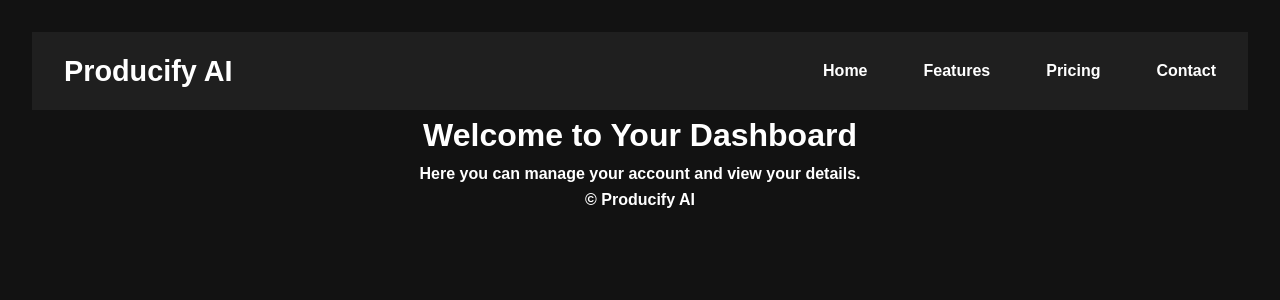
After one commit to rishir0/DeepWork-AI, a Flask app: template templates/dashboard.html in a window 1280 px wide. The commit adds this page. Shown: the top 300 px of the page. Run offline with Flask 3, Linux system fonts and the light colour scheme; the template is opened without the code that fills it, so the values that code supplies are empty; parts of the project's set-up code (start-up, migrations or seed data) failed here and were passed over; some libraries are stand-ins or nearby versions.

Commit message:
added dashboard

```diff
--- /dev/null
+++ b/templates/dashboard.html
@@ -0,0 +1,107 @@
+<!DOCTYPE html>
+<html lang="en">
+<head>
+  <meta charset="UTF-8">
+  <meta name="viewport" content="width=device-width, initial-scale=1.0">
+  <title>Producify AI - Dashboard</title>
+  <link rel="stylesheet" href="styles.css">
+  <script src="https://www.gstatic.com/firebasejs/10.12.1/firebase-app.js"></script>
+  <script src="https://www.gstatic.com/firebasejs/10.12.1/firebase-auth.js"></script>
+  <script src="https://www.gstatic.com/firebasejs/10.12.1/firebase-firestore.js"></script>
+  <style>
+    body {
+      background-color: #121212;
+      color: #ffffff;
+      font-family: 'Arial', sans-serif;
+      text-align: center;
+      padding: 2rem;
+    }
+
+    header {
+      background-color: #1f1f1f;
+      padding: 1rem;
+    }
+
+    nav {
+      display: flex;
+      justify-content: space-between;
+      align-items: center;
+    }
+
+    nav a {
+      color: #ffffff;
+      text-decoration: none;
+      margin: 0 1rem;
+      transition: color 0.3s ease;
+    }
+
+    nav a:hover {
+      color: #5c6bc0;
+    }
+  </style>
+</head>
+<body>
+  <header>
+    <nav>
+      <div class="logo"><a href="index.html">Producify AI</a></div>
+      <ul>
+        <li><a href="index.html">Home</a></li>
+        <li><a href="features.html">Features</a></li>
+        <li><a href="pricing.html">Pricing</a></li>
+        <li><a href="contact.html">Contact</a></li>
+      </ul>
+    </nav>
+  </header>
+
+  <main>
+    <h1>Welcome to Your Dashboard</h1>
+    <p>Here you can manage your account and view your details.</p>
+  </main>
+
+  <footer>
+    <p>&copy; Producify AI</p>
+  </footer>
+
+  <script type="module">
+    // Import the necessary Firebase modules
+    import { initializeApp } from "https://www.gstatic.com/firebasejs/10.12.1/firebase-app.js";
+    import { getAuth, onAuthStateChanged, signOut } from "https://www.gstatic.com/firebasejs/10.12.1/firebase-auth.js";
+    import { getFirestore, doc, getDoc } from "https://www.gstatic.com/firebasejs/10.12.1/firebase-firestore.js";
+
+    // Your web app's Firebase configuration
+    const firebaseConfig = {
+      apiKey: "AIzaSyAaEx5MNHGkpTDG99HLsUmOTG_4jgkzT5w",
+      authDomain: "deepwork-ai.firebaseapp.com",
+      projectId: "deepwork-ai",
+      storageBucket: "deepwork-ai.appspot.com",
+      messagingSenderId: "665565085555",
+      appId: "1:665565085555:web:bf4d8de1c5bd0b46a90f06"
+    };
+
+    // Initialize Firebase
+    const app = initializeApp(firebaseConfig);
+    const auth = getAuth();
+    const db = getFirestore();
+
+    // Check if user is authenticated
+    onAuthStateChanged(auth, async (user) => {
+      if (user) {
+        // User is signed in
+        console.log('User is signed in:', user);
+        // Retrieve user data
+        const userDoc = await getDoc(doc(db, "users", user.uid));
+        if (userDoc.exists()) {
+          console.log("User data:", userDoc.data());
+          alert(`Welcome ${userDoc.data().displayName}`);
+        } else {
+          console.log("No user data found");
+        }
+      } else {
+        // User is signed out
+        console.log('User is signed out');
+        window.location.href = 'get-started.html'; // Redirect to sign-up page
+      }
+    });
+  </script>
+</body>
+</html>
--- a/templates/features.html
+++ b/templates/features.html
@@ -95,7 +95,7 @@
     <section class="hero">
       <h1>Unlock Your Productivity Potential</h1>
       <p>Producify AI is an AI-powered productivity app that helps you stay focused and achieve your goals.</p>
-      <a href="get-started.html" class="btn-primary">Start Now For Free</a>
+      <a href="get started.html" class="btn-primary">Start Now For Free</a>
     </section>
 
     <section class="features">
```
